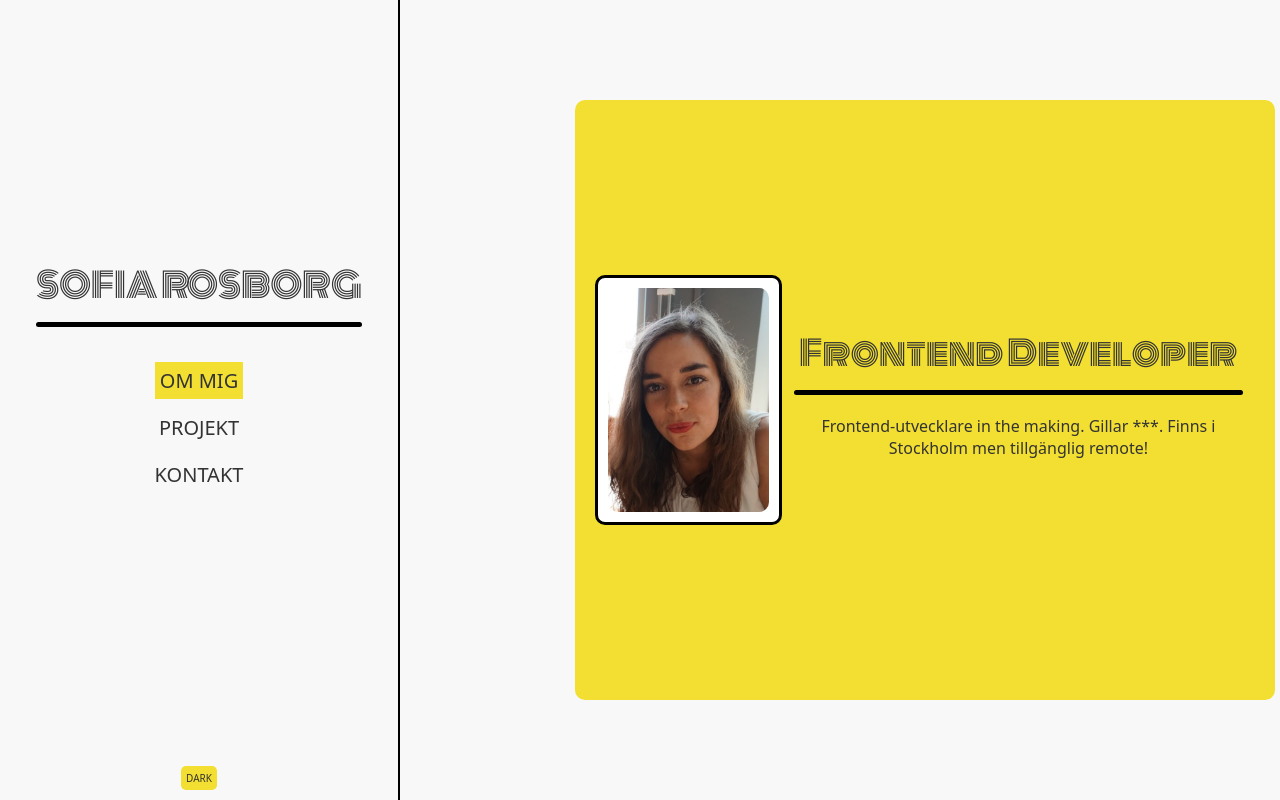
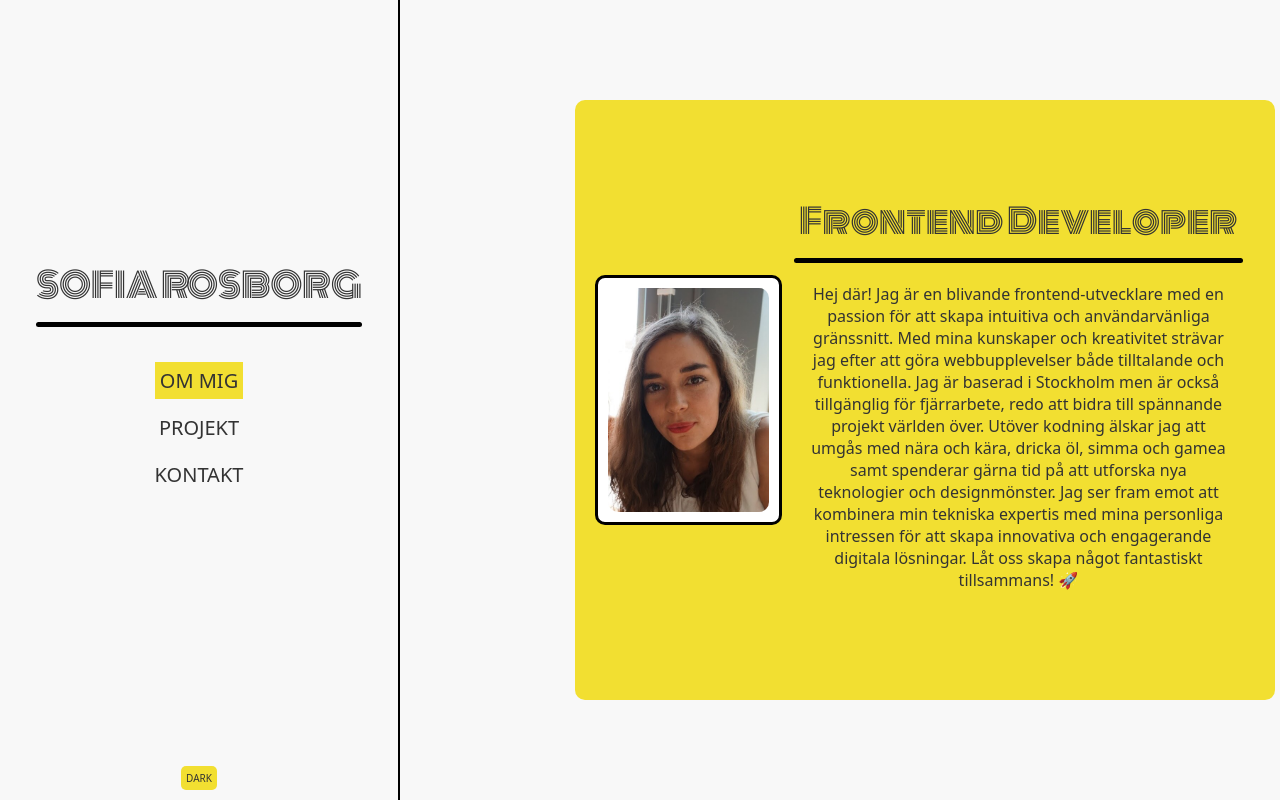
Before and after one commit to sofrosb/individuell-examination-frontendramverk-Sofia-Rosborg, a React (Vite) app in the folder examination/: page / in a window 1280 px wide. Built offline with nearby package versions, Linux system fonts and the light colour scheme; a web font is replaced by a local one.

Commit message:
uppdaterat README

```diff
--- a/examination/src/components/Sidebar.jsx
+++ b/examination/src/components/Sidebar.jsx
@@ -5,6 +5,7 @@ import ThemeToggle from "./ThemeToggle";
 import "./Sidebar.css";
 
 export default function Sidebar() {
+  // useLocation förklaras i README.md:
   const location = useLocation();
   const theme = useSelector((state) => state.theme.theme);
   const themeClass = theme === "light" ? "light-theme" : "dark-theme";
@@ -17,10 +18,12 @@ export default function Sidebar() {
         <ul>
           <li
             className={`menu-item ${
+              // Om den aktuella sidans URL matchar "/projects" läggs även klassen "active" till, vilket indikerar att menyalternativet är aktivt:
               location.pathname === "/" ? "active" : ""
             } ${themeClass}`}
           >
             <Link to="/" className={`custom-link ${themeClass}`}>
+              {" "}
               Om mig
             </Link>
           </li>
--- a/examination/src/components/ThemeToggle.jsx
+++ b/examination/src/components/ThemeToggle.jsx
@@ -2,10 +2,15 @@ import React from "react";
 import { useDispatch, useSelector } from "react-redux";
 import { toggleTheme } from "../features/themeSlice";
 
+// Funktion som hanterar temaväxlingen:
 export default function ThemeToggle() {
+  // Hämtar dispatch-funktionen från Redux för att skicka åtgärder:
   const dispatch = useDispatch();
+  // Hämtar aktuellt tema från Redux store:
   const theme = useSelector((state) => state.theme.theme);
 
+  // Renderar en knapp som tillåter användaren att byta tema genom att klicka på den,
+  // toggleTheme anropas när knappen klickas på:
   return (
     <button
       className={`theme-toggle-button ${
@@ -14,6 +19,7 @@ export default function ThemeToggle() {
       onClick={() => dispatch(toggleTheme())}
     >
       {" "}
+      {/* Visar text beroende på aktuellt tema, är temat ljust visar den texten "DARK" och tvärtom, vid mörkt visar den texten "LIGHT". */}
       {theme === "light" ? "Dark" : "Light"}{" "}
     </button>
   );
--- a/examination/src/features/themeSlice.js
+++ b/examination/src/features/themeSlice.js
@@ -1,14 +1,17 @@
 import { createSlice } from "@reduxjs/toolkit";
 
+// Skapar ett initalt tillstånd för temat:
 const initialState = {
-  theme: "light",
+  theme: "light", // Förinställt på ljust tema.
 };
 
 const themeSlice = createSlice({
   name: "theme",
-  initialState,
+  initialState, // Använder det initiala tillståndet.
+  // Definierar en reducerfunktion för att växla tema:
   reducers: {
     toggleTheme: (state) => {
+      // Om det aktuella temat är ljust, byt till mörkt läge och vice versa:
       state.theme = state.theme === "light" ? "dark" : "light";
     },
   },
--- a/examination/src/pages/About.css
+++ b/examination/src/pages/About.css
@@ -46,6 +46,10 @@
   justify-content: center;
 }
 
+.about-text {
+  width: 90%;
+}
+
 .line {
   display: block;
   width: 95%;
--- a/examination/src/pages/About.jsx
+++ b/examination/src/pages/About.jsx
@@ -27,9 +27,18 @@ export default function About() {
               }`}
             ></span>
           </div>
-          <p>
-            Frontend-utvecklare in the making. Gillar ***. Finns i Stockholm men
-            tillgänglig remote!
+          <p className="about-text">
+            Hej där! Jag är en blivande frontend-utvecklare med en passion för
+            att skapa intuitiva och användarvänliga gränssnitt. Med mina
+            kunskaper och kreativitet strävar jag efter att göra webbupplevelser
+            både tilltalande och funktionella. Jag är baserad i Stockholm men är
+            också tillgänglig för fjärrarbete, redo att bidra till spännande
+            projekt världen över. Utöver kodning älskar jag att umgås med nära
+            och kära, dricka öl, simma och gamea samt spenderar gärna tid på att
+            utforska nya teknologier och designmönster. Jag ser fram emot att
+            kombinera min tekniska expertis med mina personliga intressen för
+            att skapa innovativa och engagerande digitala lösningar. Låt oss
+            skapa något fantastiskt tillsammans! 🚀
           </p>
         </article>
       </section>
--- a/examination/src/pages/Contact.css
+++ b/examination/src/pages/Contact.css
@@ -63,6 +63,8 @@ h3 {
   margin-bottom: 10px;
   color: #000;
   font-weight: 400;
+  text-align: left;
+  width: 100%;
 }
 
 .input-container {
@@ -76,11 +78,6 @@ h3 {
   transform: translateY(-50%);
   left: 10px;
   color: #999;
-}
-
-.input-container input,
-.input-container textarea {
-  padding-left: 35px;
 }
 
 .textarea-icon {
@@ -98,6 +95,11 @@ h3 {
   left: 40px;
   color: #999;
   text-transform: capitalize;
+}
+
+.input-container input,
+.input-container textarea {
+  padding-left: 35px;
 }
 
 input,
--- a/examination/src/pages/Contact.jsx
+++ b/examination/src/pages/Contact.jsx
@@ -14,19 +14,21 @@ export default function Contact() {
     message: "",
   };
 
+  // useState-hooken används för att hantera formulärdata och dess uppdateringar:
   const [formData, setFormData] = useState(initialFormState);
 
+  // Funktion som används för att hantera ändringar i formuläret:
   const handleChange = (event) => {
     setFormData({
-      ...formData,
-      [event.target.name]: event.target.value,
+      ...formData, // Behåller tidigare formulär-data.
+      [event.target.name]: event.target.value, // Uppdaterar formulärdatan baserat på användarinput.
     });
   };
 
   const handleSubmit = (event) => {
     event.preventDefault();
     console.log(formData);
-    setFormData(initialFormState);
+    setFormData(initialFormState); // Återställer formulärdatan till dess initiala tillstånd efter submit.
   };
 
   return (
@@ -54,8 +56,8 @@ export default function Contact() {
           <input
             type="text"
             name="name"
-            value={formData.name}
-            onChange={handleChange}
+            value={formData.name} // Värdet av inputfältet som används för att visa aktuell data i fältet.
+            onChange={handleChange} // Funktion som körs när värdet i fältet ändras.
             placeholder="Namn"
           />
         </div>
--- a/examination/src/pages/Projects.jsx
+++ b/examination/src/pages/Projects.jsx
@@ -4,14 +4,16 @@ import { useSelector } from "react-redux";
 import "./Projects.css";
 
 export default function Projects() {
+  // "projects" är en variabel som innehåller en array av objekt och
+  // "setProjects" är funktionen som används för att uppdatera tillståndet för "projects":
   const [projects, setProjects] = useState([]);
   const theme = useSelector((state) => state.theme.theme);
 
+  // useEffect förklaras i README.md:
   useEffect(() => {
     fetch("https://api.github.com/users/sofrosb/repos")
       .then((response) => response.json())
       .then((data) => {
-        console.log(data);
         setProjects(data);
       })
       .catch((error) => console.error("Error fetching data:", error));
@@ -26,12 +28,14 @@ export default function Projects() {
       >
         <h2>GitHub-projekt</h2>
         <ul>
+          {/* när setProjects(data) anropas renderar React om komponenten och den
+          uppdaterade arrayen "projects" visas i ul-elementet. */}
           {projects.map((project) => (
             <li key={project.id}>
               <a
                 href={project.html_url}
                 target="_blank"
-                rel="noopener noreferrer"
+                rel="noopener noreferrer" // noopener noreferrer anger att länken ska öppnas i en ny flik, att den nya fliken inte ska ha tillgång till den ursprungliga sidan och att inga uppgifter om den ursprungliga sidan ska skickas när länken klickas på.
               >
                 {project.name}
               </a>
```
Also changed, not shown: 1 other file (tests, documents, lock files or other folders).
